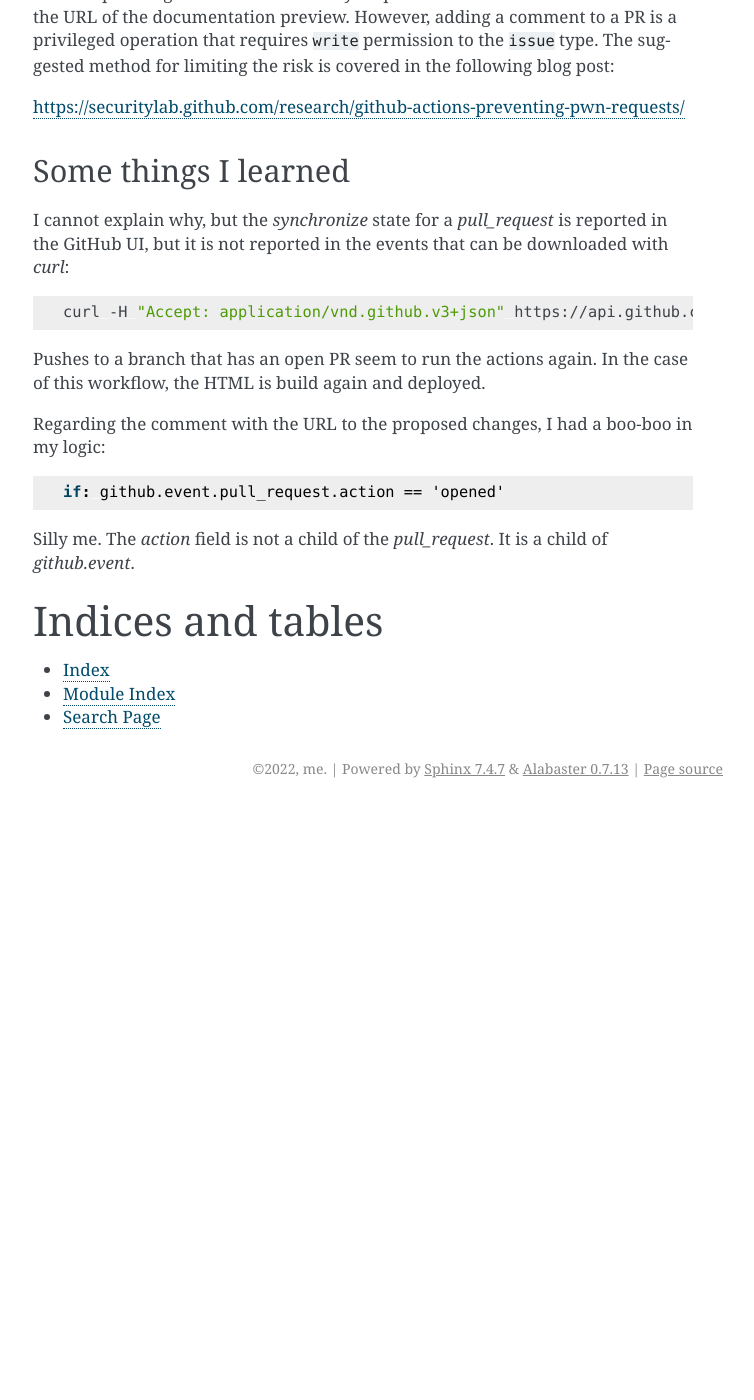
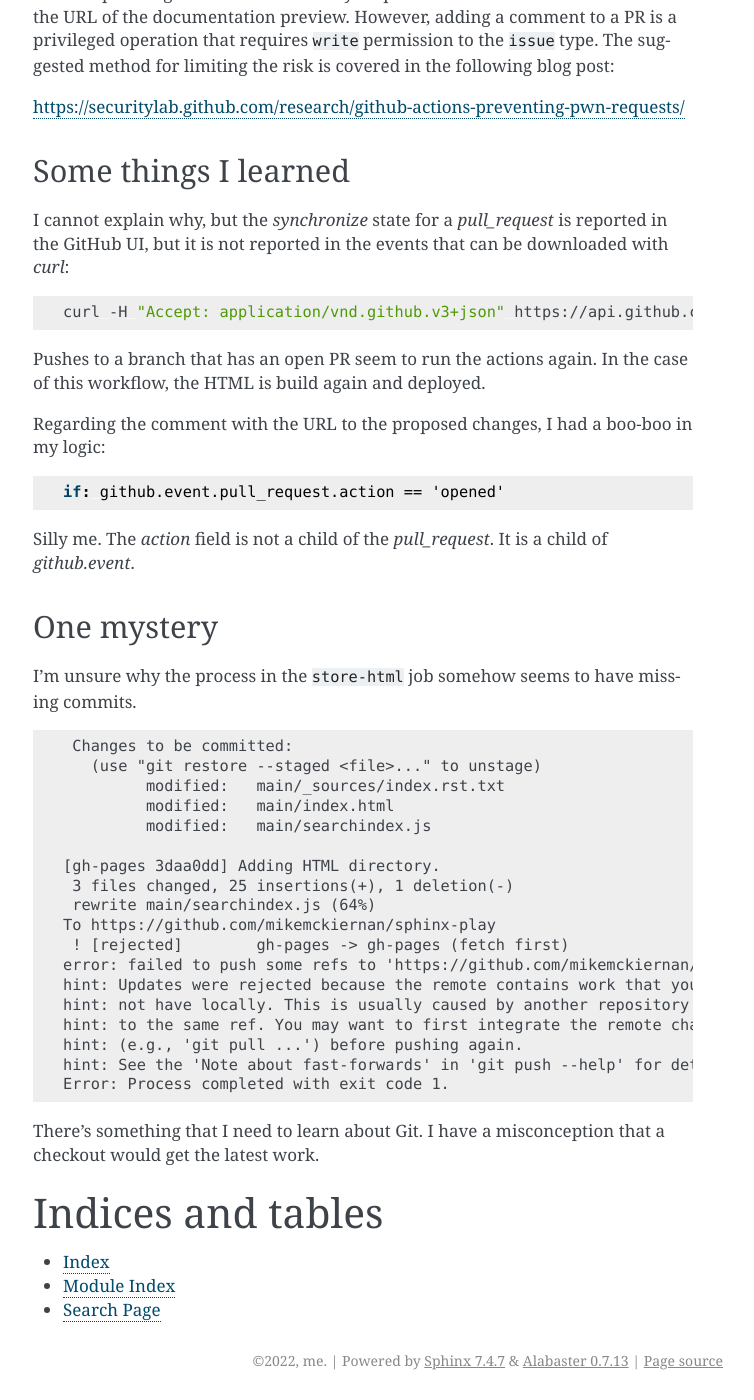
Before and after one commit to mikemckiernan/sphinx-play, a Sphinx documentation site: the page built from docs/source/index.rst, in a window 1280 px wide and 1400 px high, scrolled down 656 px. Shown: the whole window, without its empty margins (387-1141 px from the left). Built offline with Sphinx 7.4.7, drawn with Linux system fonts in a browser that asks for light colours; before the commit the page ends 1464 px from its top, so only the background shows below that.

Commit message:
Document the mystery

```diff
--- a/docs/source/index.rst
+++ b/docs/source/index.rst
@@ -64,6 +64,37 @@ Silly me.  The `action` field is not a child of the `pull_request`.
 It is a child of `github.event`.
 
 
+One mystery
+-----------
+
+I'm unsure why the process in the ``store-html`` job somehow
+seems to have missing commits.
+
+.. code-block:: text
+
+   Changes to be committed:
+     (use "git restore --staged <file>..." to unstage)
+           modified:   main/_sources/index.rst.txt
+           modified:   main/index.html
+           modified:   main/searchindex.js
+
+  [gh-pages 3daa0dd] Adding HTML directory.
+   3 files changed, 25 insertions(+), 1 deletion(-)
+   rewrite main/searchindex.js (64%)
+  To https://github.com/mikemckiernan/sphinx-play
+   ! [rejected]        gh-pages -> gh-pages (fetch first)
+  error: failed to push some refs to 'https://github.com/mikemckiernan/sphinx-play'
+  hint: Updates were rejected because the remote contains work that you do
+  hint: not have locally. This is usually caused by another repository pushing
+  hint: to the same ref. You may want to first integrate the remote changes
+  hint: (e.g., 'git pull ...') before pushing again.
+  hint: See the 'Note about fast-forwards' in 'git push --help' for details.
+  Error: Process completed with exit code 1.
+
+There's something that I need to learn about Git.
+I have a misconception that a checkout would get the latest work.
+
+
 Indices and tables
 ==================
 
```
